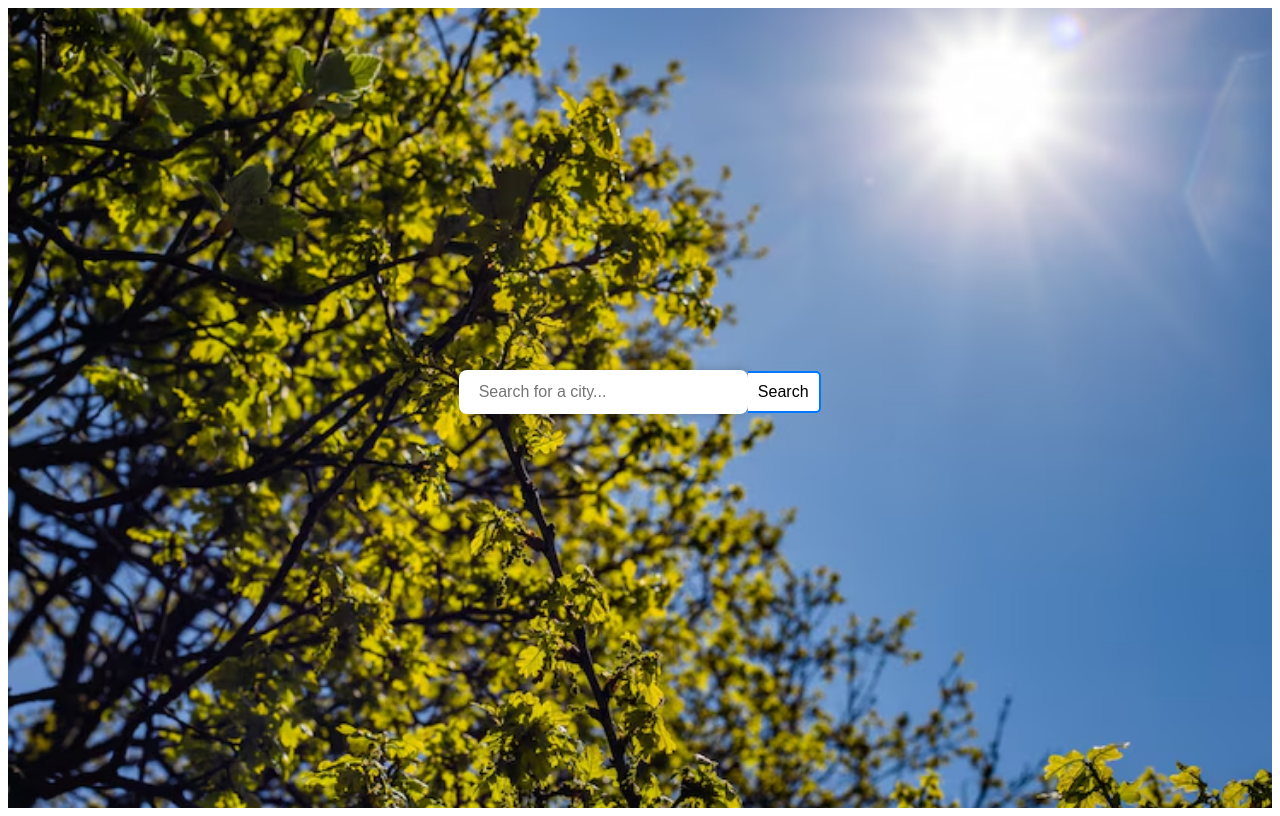
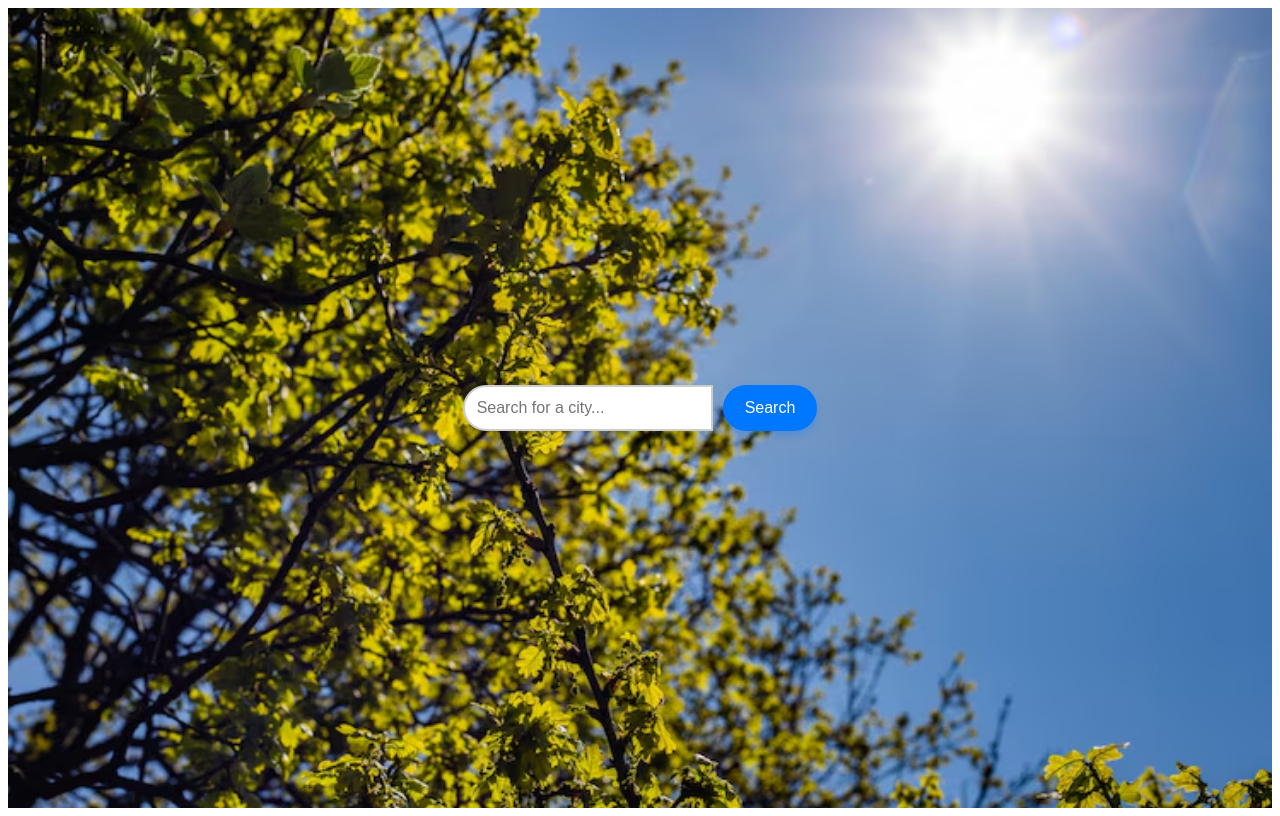
Before and after one commit to Vishalakshi-9/Weather-app, a React (Create React App) app: page / in a window 1280 px wide. Built offline with nearby package versions, Linux system fonts and the light colour scheme.

Commit message:
Weather.css

```diff
--- a/src/Weather.css
+++ b/src/Weather.css
@@ -59,17 +59,56 @@
 
 
 
-  /* Search bar styling */
+  /* Container for the search bar and button */
+.search-bar {
+    display: flex;
+    justify-content: center;
+    align-items: center;
+    margin: 20px;
+  }
+
+  /* Input field styles */
   .search-bar input {
-    padding: 0.8rem 1.2rem;
-    font-size: 1rem;
-    border-radius: 0.5rem;
-    border: none;
+    padding: 12px;
+    font-size: 16px;
+    border: 2px solid #ccc;
+    border-radius: 25px 0 0 25px;
     outline: none;
     width: 250px;
-    margin-bottom: 2rem;
-    box-shadow: 0 0 10px rgba(0, 0, 0, 0.2);
+    box-sizing: border-box;
+    transition: all 0.3s ease;
   }
+
+  .search-bar input:focus {
+    border-color: #0077ff;
+    box-shadow: 0 0 8px rgba(0, 119, 255, 0.3);
+  }
+
+  /* Space between input field and button */
+  .search-bar button {
+    margin-left: 10px; /* Space between the input and the button */
+    padding: 12px 20px;
+    font-size: 16px;
+    background-color: #0077ff;
+    color: white;
+    border: 2px solid #0077ff;
+    border-radius: 25px;
+    cursor: pointer;
+    transition: background-color 0.3s ease, transform 0.2s ease;
+    box-shadow: 0 4px 8px rgba(0, 119, 255, 0.3);
+  }
+
+  /* Button hover and focus effects */
+  .search-bar button:hover {
+    background-color: #005fcc;
+    transform: translateY(-2px); /* Lift effect */
+  }
+
+  .search-bar button:active {
+    background-color: #003f7f;
+    transform: translateY(2px); /* Pressed effect */
+  }
+
 
   /* Location and date */
   .location-box {
```
